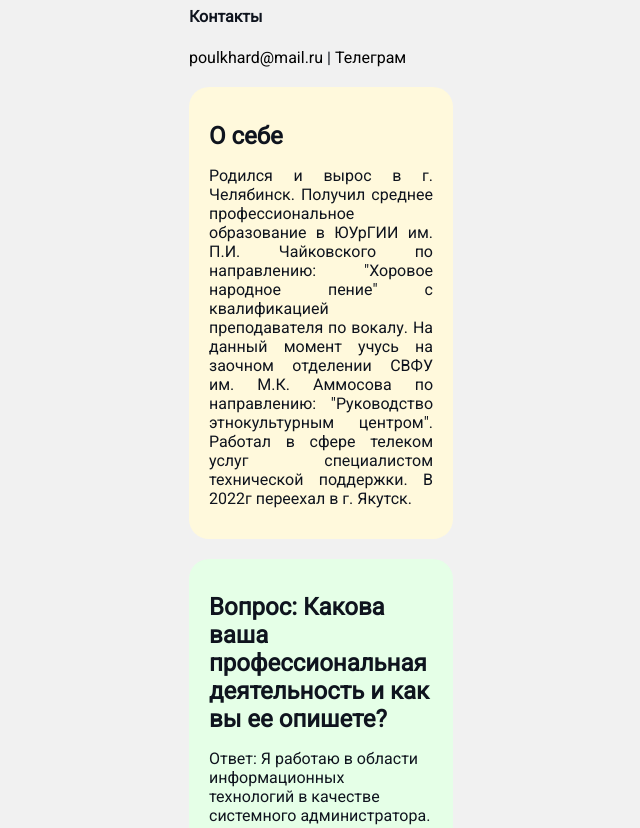
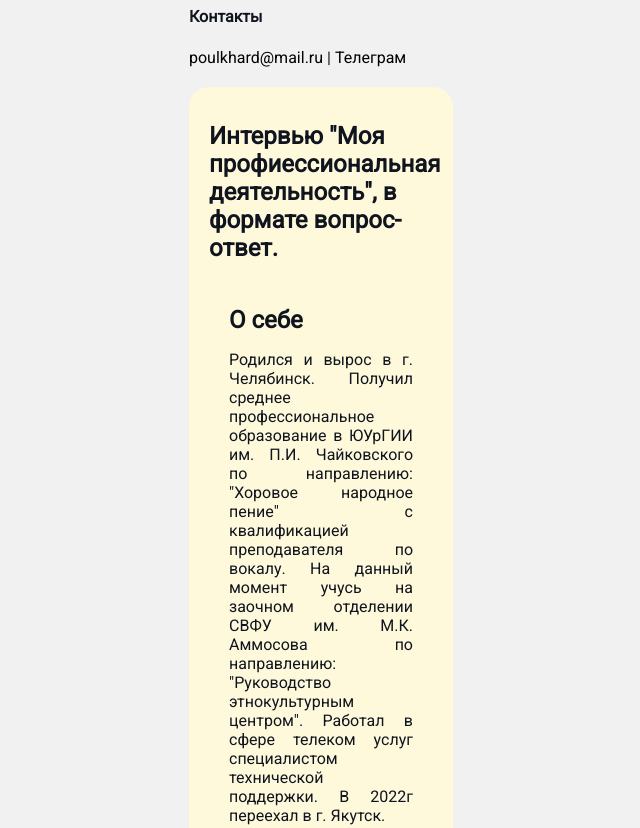
Before and after one commit to PaulKhard/CV, a plain HTML site: page index.html in a window 1280 px wide. Shown: the part 740-1568 px from the top of the page, without its empty margins (319-959 px from the left). Drawn offline with Linux system fonts and the light colour scheme.

Commit message:
Update index.html

```diff
--- a/index.html
+++ b/index.html
@@ -16,6 +16,10 @@
                 |
                 <a href="https://t.me/PaulKhard" target="_blank">Телеграм</a>
             </div>
+
+            <div class="card bg-yellow">
+                <h2>Интервью "Моя профиессиональная деятельность", в формате вопрос-ответ.</h2>
+
 
             <div class="card bg-yellow">
                 <h2>О себе</h2>
```
